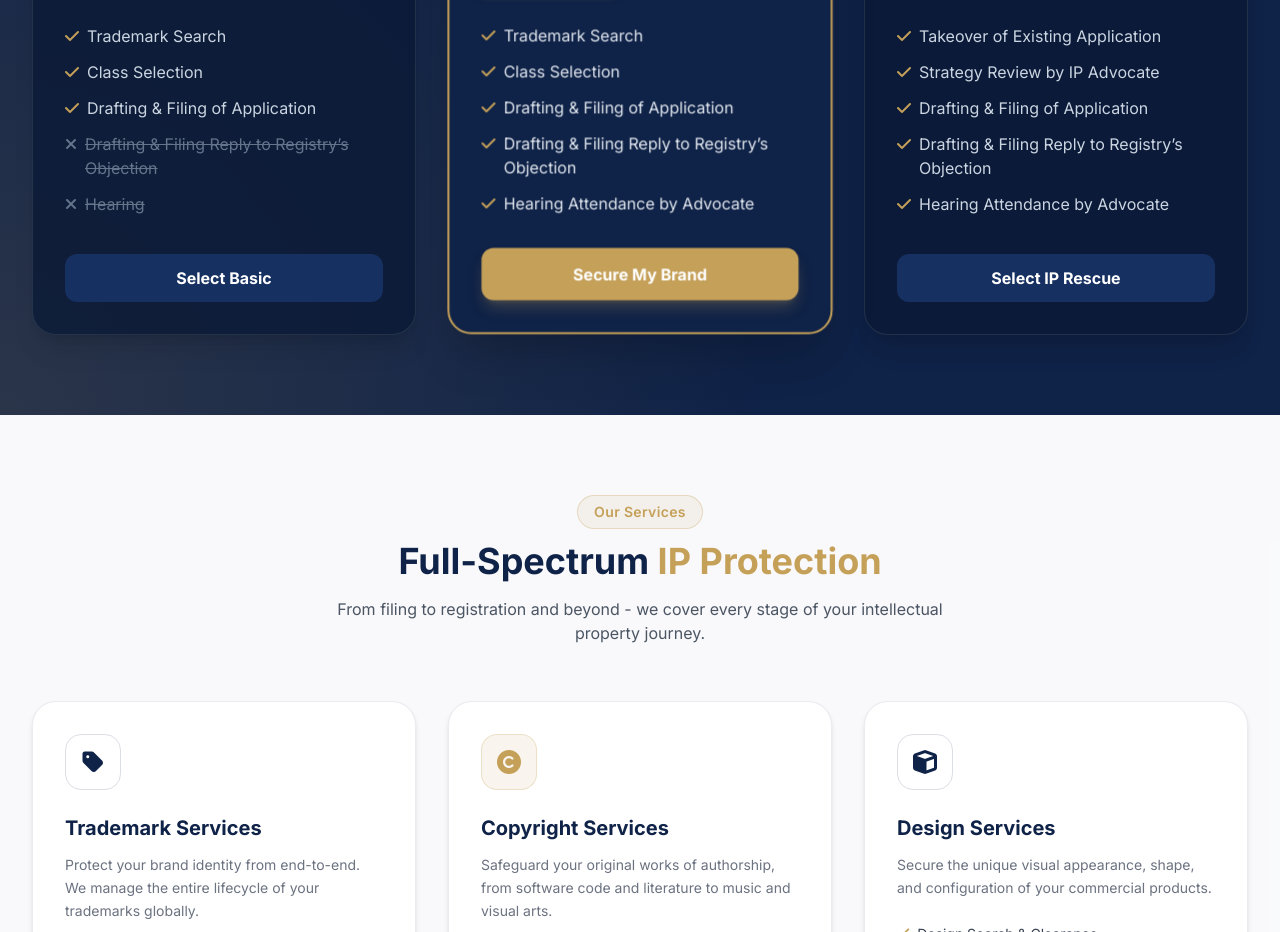
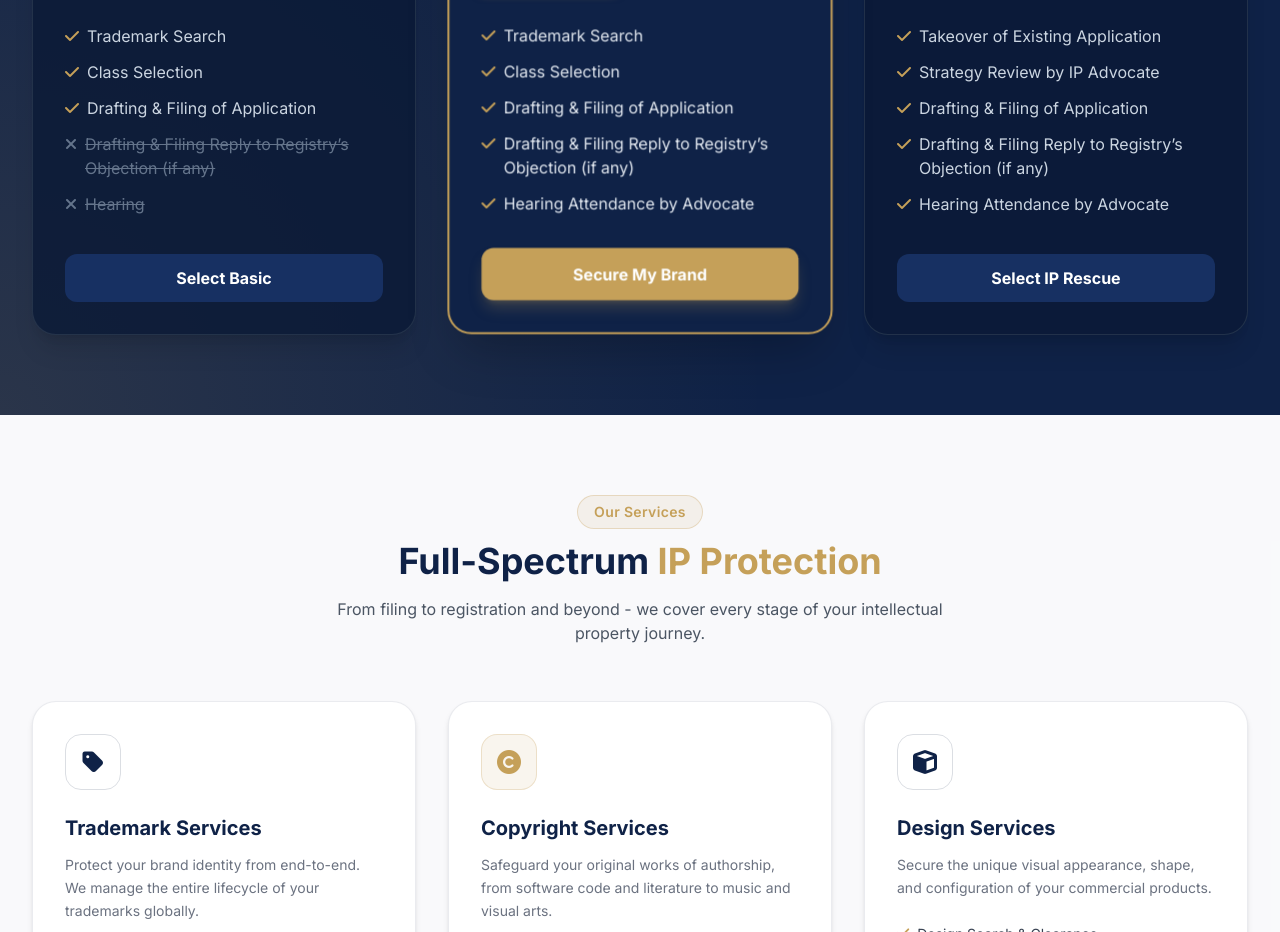
Before and after one commit to jrhfusfb/Trademark-Secure-Co, a React (Vite) app in the folder frontend/: page / in a window 1280 px wide. Shown: the part 2000-2932 px from the top of the page. Built offline with nearby package versions, Linux system fonts and the light colour scheme.

Commit message:
Content: append '(if any)' to objection reply line in all 3 pricing cards

```diff
--- a/frontend/src/pages/Index8Page.jsx
+++ b/frontend/src/pages/Index8Page.jsx
@@ -179,7 +179,7 @@ const Index8Page = () => {
                 <li className="flex items-start gap-2"><i className="fa-solid fa-check text-secondary mt-1"></i> Trademark Search</li>
                 <li className="flex items-start gap-2"><i className="fa-solid fa-check text-secondary mt-1"></i> Class Selection</li>
                 <li className="flex items-start gap-2"><i className="fa-solid fa-check text-secondary mt-1"></i> Drafting & Filing of Application</li>
-                <li className="flex items-start gap-2 text-slate-500"><i className="fa-solid fa-xmark mt-1"></i> <span className="line-through">Drafting & Filing Reply to Registry’s Objection</span></li>
+                <li className="flex items-start gap-2 text-slate-500"><i className="fa-solid fa-xmark mt-1"></i> <span className="line-through">Drafting & Filing Reply to Registry’s Objection (if any)</span></li>
                 <li className="flex items-start gap-2 text-slate-500"><i className="fa-solid fa-xmark mt-1"></i> <span className="line-through">Hearing</span></li>
               </ul>
 
@@ -204,7 +204,7 @@ const Index8Page = () => {
                 <li className="flex items-start gap-2"><i className="fa-solid fa-check text-secondary mt-1"></i> Trademark Search</li>
                 <li className="flex items-start gap-2"><i className="fa-solid fa-check text-secondary mt-1"></i> Class Selection</li>
                 <li className="flex items-start gap-2"><i className="fa-solid fa-check text-secondary mt-1"></i> Drafting & Filing of Application</li>
-                <li className="flex items-start gap-2"><i className="fa-solid fa-check text-secondary mt-1"></i> Drafting & Filing Reply to Registry’s Objection</li>
+                <li className="flex items-start gap-2"><i className="fa-solid fa-check text-secondary mt-1"></i> Drafting & Filing Reply to Registry’s Objection (if any)</li>
                 <li className="flex items-start gap-2"><i className="fa-solid fa-check text-secondary mt-1"></i> Hearing Attendance by Advocate</li>
               </ul>
 
@@ -227,7 +227,7 @@ const Index8Page = () => {
                 <li className="flex items-start gap-2"><i className="fa-solid fa-check text-secondary mt-1"></i> Takeover of Existing Application</li>
                 <li className="flex items-start gap-2"><i className="fa-solid fa-check text-secondary mt-1"></i> Strategy Review by IP Advocate</li>
                 <li className="flex items-start gap-2"><i className="fa-solid fa-check text-secondary mt-1"></i> Drafting & Filing of Application</li>
-                <li className="flex items-start gap-2"><i className="fa-solid fa-check text-secondary mt-1"></i> Drafting & Filing Reply to Registry’s Objection</li>
+                <li className="flex items-start gap-2"><i className="fa-solid fa-check text-secondary mt-1"></i> Drafting & Filing Reply to Registry’s Objection (if any)</li>
                 <li className="flex items-start gap-2"><i className="fa-solid fa-check text-secondary mt-1"></i> Hearing Attendance by Advocate</li>
               </ul>
 
```
